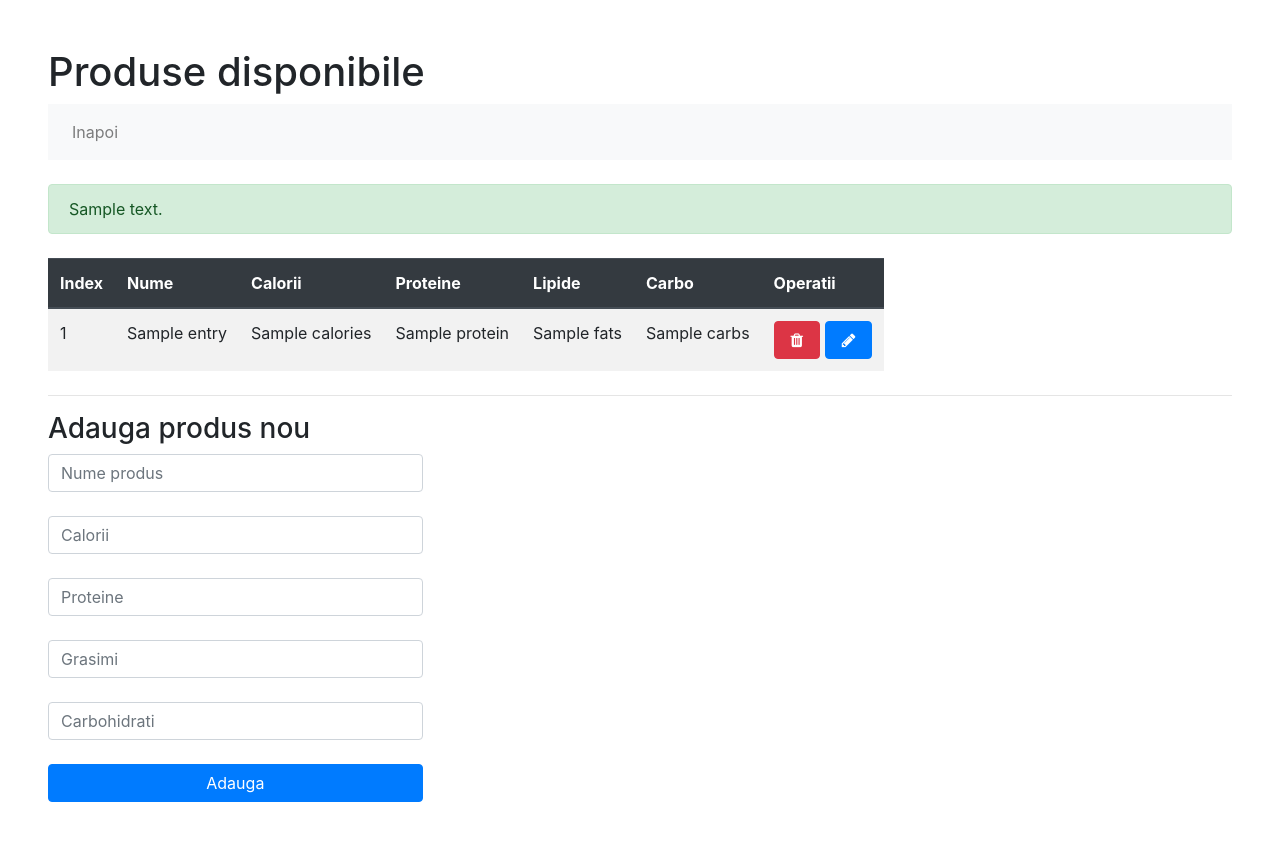
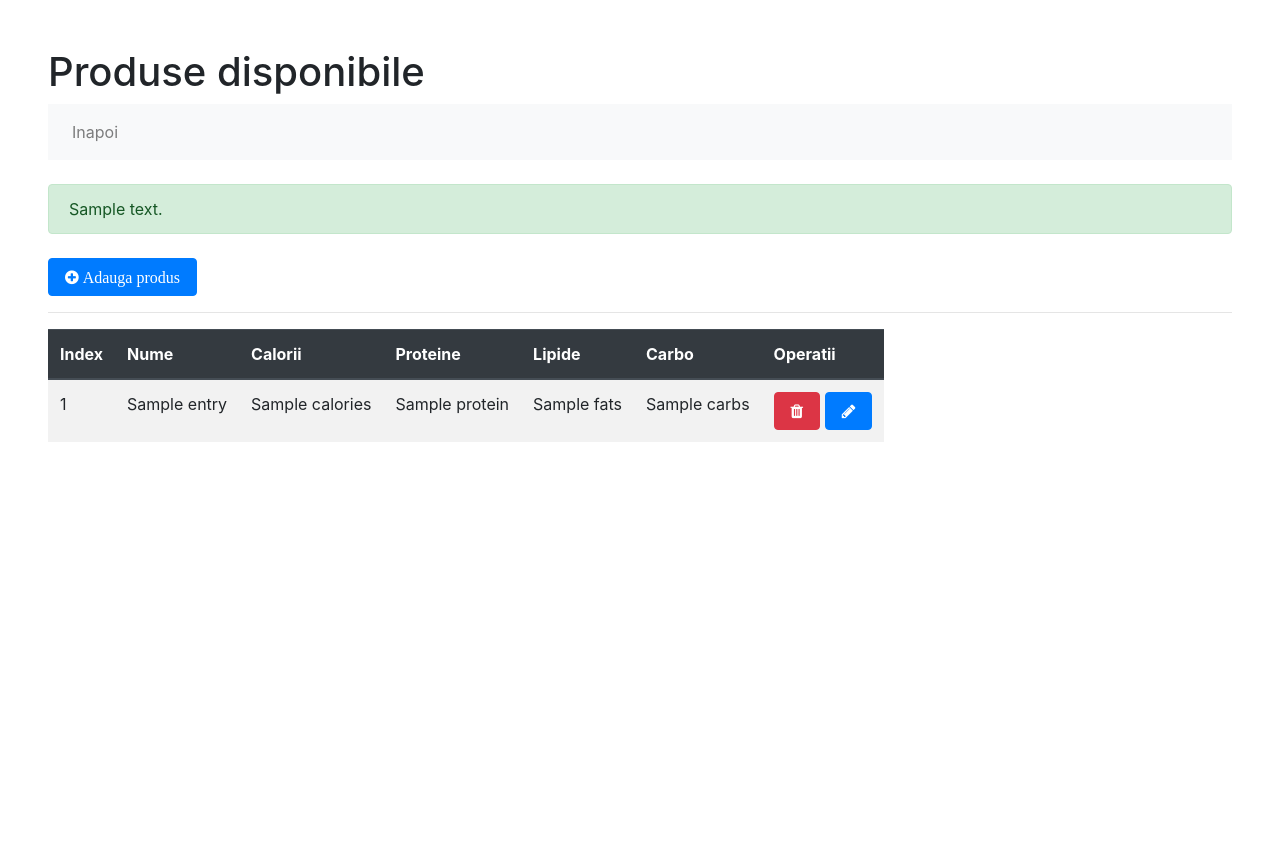
Before and after one commit to liviubrinza/calories_counter, a Flask app: template templates/products.html in a window 1280 px wide. After the commit the page ends 442 px from the top, so only its background shows below. Run offline with Flask 2, Linux system fonts and the light colour scheme; the template is opened without the code that fills it: most values are stand-ins (such as "Sample title", 1, 10 or a date in 2020); some libraries are stand-ins or nearby versions.

Commit message:
Changed add product form to modal

```diff
--- a/CsvReader.py
+++ b/ProductsHandler.py
@@ -1,13 +1,13 @@
 import csv
 from Product import Product
 
-class CsvReader:
+class ProductsHandler:
     filename = "products.csv"
 
     def __init__(self):
         self.products = []
 
-        with open(CsvReader.filename) as csvfile:
+        with open(ProductsHandler.filename) as csvfile:
             reader = csv.reader(csvfile, delimiter=',')
             line_count = 0
 
--- a/app.py
+++ b/app.py
@@ -1,7 +1,7 @@
 from flask_bootstrap import Bootstrap4
 from flask import Flask, render_template, redirect, url_for, request
 import json
-from CsvReader import CsvReader
+from ProductsHandler import ProductsHandler
 from DailyTracker import DailyTracker
 from Product import Product
 
@@ -9,8 +9,8 @@ app = Flask(__name__)
 
 bootstrap = Bootstrap4(app)
 
-csvReader = CsvReader()
-dailyTracker = DailyTracker(csvReader=csvReader)
+productsHandler = ProductsHandler()
+dailyTracker = DailyTracker(productsHandler=productsHandler)
 
 @app.route("/")
 def main():
@@ -27,7 +27,7 @@ def get_products_list():
     if 'error_message' in request.args.keys() and request.args['error_message'] is not None:
         error_message = request.args['error_message']
 
-    products = csvReader.get_products_list()
+    products = productsHandler.get_products_list()
     return render_template('products.html',
                            products=products,
                            success_message=success_message,
@@ -35,22 +35,24 @@ def get_products_list():
 
 @app.route('/add_product', methods=['POST'])
 def add_product():
+    print("IN ADD PRODUCTS")
     args = request.form
+    print(args)
 
-    new_product = Product(name=args['name'],
-                          calories=args['calories'],
-                          protein=args['protein'],
-                          fats=args['fats'],
-                          carbs=args['carbs'])
+    new_product = Product(name=args['product-name'],
+                          calories=args['product-calories'],
+                          protein=args['product-protein'],
+                          fats=args['product-fats'],
+                          carbs=args['product-carbs'])
 
-    retVal = csvReader.add_new_product(new_product=new_product)
+    retVal = productsHandler.add_new_product(new_product=new_product)
     success_message = None
     error_message = None
 
     if retVal:
-        success_message = "Successfully added product: " + args['name']
+        success_message = "Successfully added product: " + args['product-name']
     else:
-        error_message = "Error encountered while adding product: " + args['name']
+        error_message = "Error encountered while adding product: " + args['product-name']
 
     return redirect(url_for('get_products_list', success_message=success_message, error_message=error_message))
 
@@ -59,7 +61,7 @@ def remove_product():
     args = request.args
     name = args['name']
 
-    retVal = csvReader.remove_product(product_name=name)
+    retVal = productsHandler.remove_product(product_name=name)
     success_message = None
     error_message = None
 
@@ -80,7 +82,7 @@ def change_product():
                               fats=args['product-fats'],
                               carbs=args['product-carbs'])
 
-    retVal = csvReader.change_product(changed_product=changed_product)
+    retVal = productsHandler.change_product(changed_product=changed_product)
     success_message = None
     error_message = None
 
@@ -93,7 +95,7 @@ def change_product():
 
 @app.route('/daily')
 def daily_tracker():
-    products = csvReader.get_products_list()
+    products = productsHandler.get_products_list()
 
     success_message = None
     error_message = None
--- a/templates/products.html
+++ b/templates/products.html
@@ -9,14 +9,12 @@
 {% block content %}
 
 <div class="p-5">
-    <h1>Produse disponibile</h1>
-
-        <!-- Modal -->
-        <div class="modal fade" id="exampleModal" tabindex="-1" role="dialog" aria-labelledby="exampleModalLabel" aria-hidden="true">
+    <!-- edit modal -->
+    <div class="modal fade" id="editModal" tabindex="-1" role="dialog" aria-labelledby="editModalLabel" aria-hidden="true">
         <div class="modal-dialog" role="document">
             <div class="modal-content">
             <div class="modal-header">
-                  <h5 class="modal-title" id="exampleModalLabel">Modifica:</h5>
+                <h5 class="modal-title" id="editModalLabel">Modifica:</h5>
                 <button type="button" class="close" data-dismiss="modal" aria-label="Close">
                 <span aria-hidden="true">&times;</span>
                 </button>
@@ -56,7 +54,7 @@
     </div>
 
     <script type="text/javascript">
-            $('#exampleModal').on('show.bs.modal', function (event) {
+        $('#editModal').on('show.bs.modal', function (event) {
             var button = $(event.relatedTarget) // Button that triggered the modal
             var recipient = button.data('product'); // Extract info from data-* attributes
 
@@ -69,6 +67,53 @@
             modal.find('.modal-body #product-carbs').val(recipient.carbs)
             })
     </script>
+
+    <!-- add modal -->
+    <div class="modal fade" id="addModal" tabindex="-1" role="dialog" aria-labelledby="addModalLabel" aria-hidden="true">
+        <div class="modal-dialog" role="document">
+        <div class="modal-content">
+            <div class="modal-header">
+            <h5 class="modal-title" id="addModalLabel">Adauga produs nou:</h5>
+            <button type="button" class="close" data-dismiss="modal" aria-label="Close">
+                <span aria-hidden="true">&times;</span>
+            </button>
+            </div>
+            <div class="modal-body">
+                <form action="{{url_for("add_product")}}" method="POST">
+                    <div class="form-group">
+                        <input type="text" class="form-control" name="product-name" id="product-name" placeholder="Nume produs"/>
+                    </div>
+                    <div class="form-group">
+                        <input type="text" class="form-control" name="product-calories" id="product-calories" placeholder="Calorii (100 g/ml)"/>
+                    </div>
+                    <div class="form-group">
+                        <input type="text" class="form-control" name="product-protein" id="product-protein" placeholder="Proteine"/>
+                    </div>
+                    <div class="form-group">
+                        <input type="text" class="form-control" name="product-fats" id="product-fats" placeholder="Lipide"/>
+                    </div>
+                    <div class="form-group">
+                        <input type="text" class="form-control" name="product-carbs" id="product-carbs" placeholder="Carbohidrati"/>
+                    </div>
+                    <div style="display: flex; justify-content: flex-end">
+                        <input type="submit" class="btn btn-primary" value="Adauga">
+                    </div>
+                </form>
+            </div>
+            <div class="modal-footer">
+            <button type="button" class="btn btn-secondary" data-dismiss="modal">Inchide</button>
+            </div>
+        </div>
+        </div>
+    </div>
+
+    <script type="text/javascript">
+        $('#addModal').on('shown.bs.modal', function () {
+            $('#myInput').trigger('focus')
+        })
+    </script>
+
+    <h1>Produse disponibile</h1>
 
     {% from 'bootstrap4/nav.html' import render_nav_item %}
 
@@ -93,6 +138,11 @@
         {% endif %}
     </div>
 
+    <button type="button" class="btn btn-primary px-3" data-toggle="modal" data-target="#addModal">
+        <i class="fa fa-plus-circle" aria-hidden="true">&nbsp;Adauga produs</i>
+    </button>
+
+    <hr/>
     <div class="mb-4">
         <table class="table table-striped w-auto">
             <thead class="thead-dark">
@@ -119,7 +169,7 @@
                         <button type="button" class="btn btn-danger px-3" onclick="window.location='remove_product?name={{ product.name}}';">
                             <i class="fa fa-trash"></i>
                         </button>
-                        <button type="button" class="btn btn-primary px-3" data-toggle="modal" data-target="#exampleModal" data-product='{"name":"{{product.name}}", "calories": {{product.calories}}, "protein": {{product.protein}}, "fats": {{product.fats}}, "carbs": {{product.carbs}}}'>
+                        <button type="button" class="btn btn-primary px-3" data-toggle="modal" data-target="#editModal" data-product='{"name":"{{product.name}}", "calories": {{product.calories}}, "protein": {{product.protein}}, "fats": {{product.fats}}, "carbs": {{product.carbs}}}'>
                             <i class="fa fa-pencil"></i>
                         </button>
                     </td>
@@ -128,30 +178,5 @@
             </tbody>
         </table>
     </div>
-    <hr/>
-    <h3>Adauga produs nou</h3>
-    <div class="row">
-        <div class="col-sm-4">
-            <form action="add_product" method="POST">
-                <div class="form-outline mb-4">
-                    <input type="text" name="name" class="form-control" placeholder="Nume produs" />
-                </div>
-                <div class="form-outline mb-4">
-                    <input type="text" name="calories" class="form-control" placeholder="Calorii"/>
-                </div>
-                <div class="form-outline mb-4">
-                    <input type="text" name="protein" class="form-control" placeholder="Proteine"/>
-                </div>
-                <div class="form-outline mb-4">
-                    <input type="text" name="fats" class="form-control" placeholder="Grasimi"/>
-                </div>
-                <div class="form-outline mb-4">
-                    <input type="text" name="carbs" class="form-control" placeholder="Carbohidrati"/>
-                </div>
-                <input type="submit" class="btn btn-primary btn-block" value="Adauga"></button>
-            </form>
-        </div>
-        <div class="col-sm-8"></div>
-    </div>
 </div>
 {% endblock %}
```
Also changed, not shown: DailyTracker.py (+5 -5 lines). Lines whose indentation alone changed are shown as unchanged.
